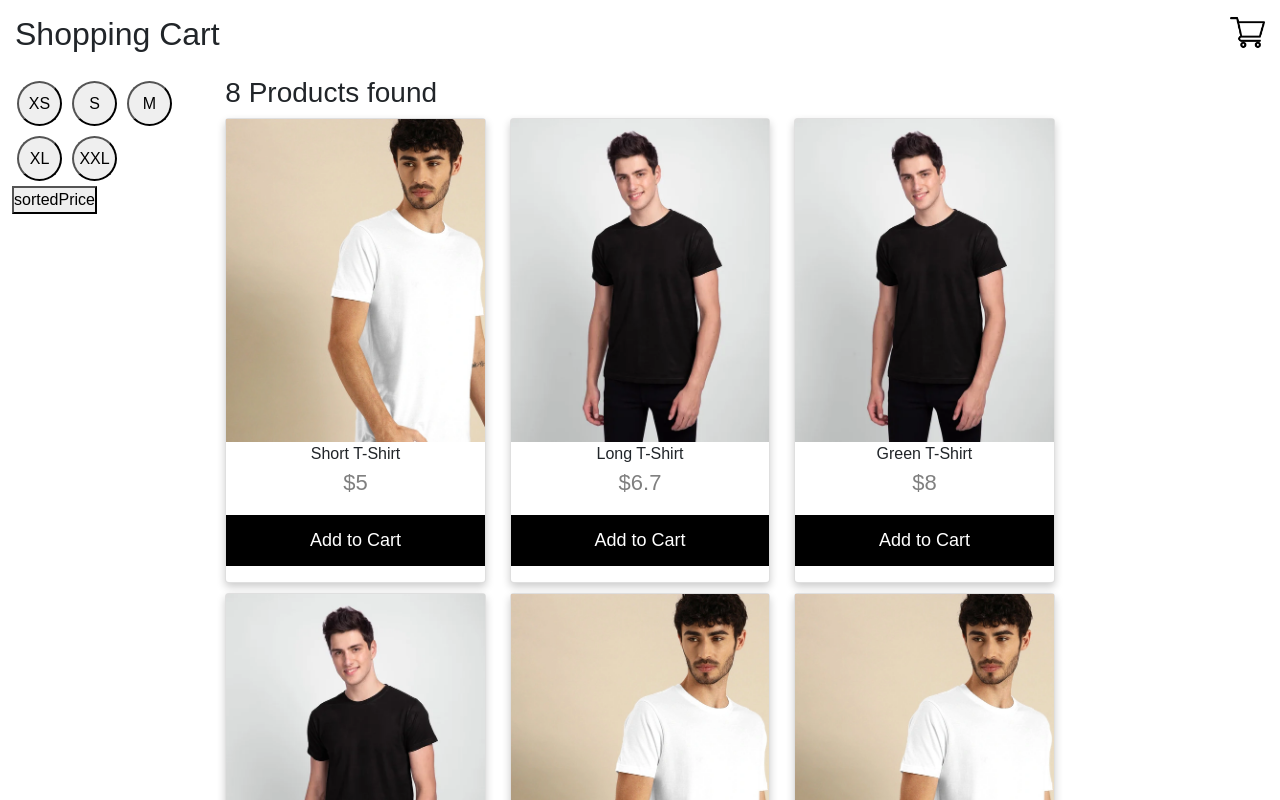
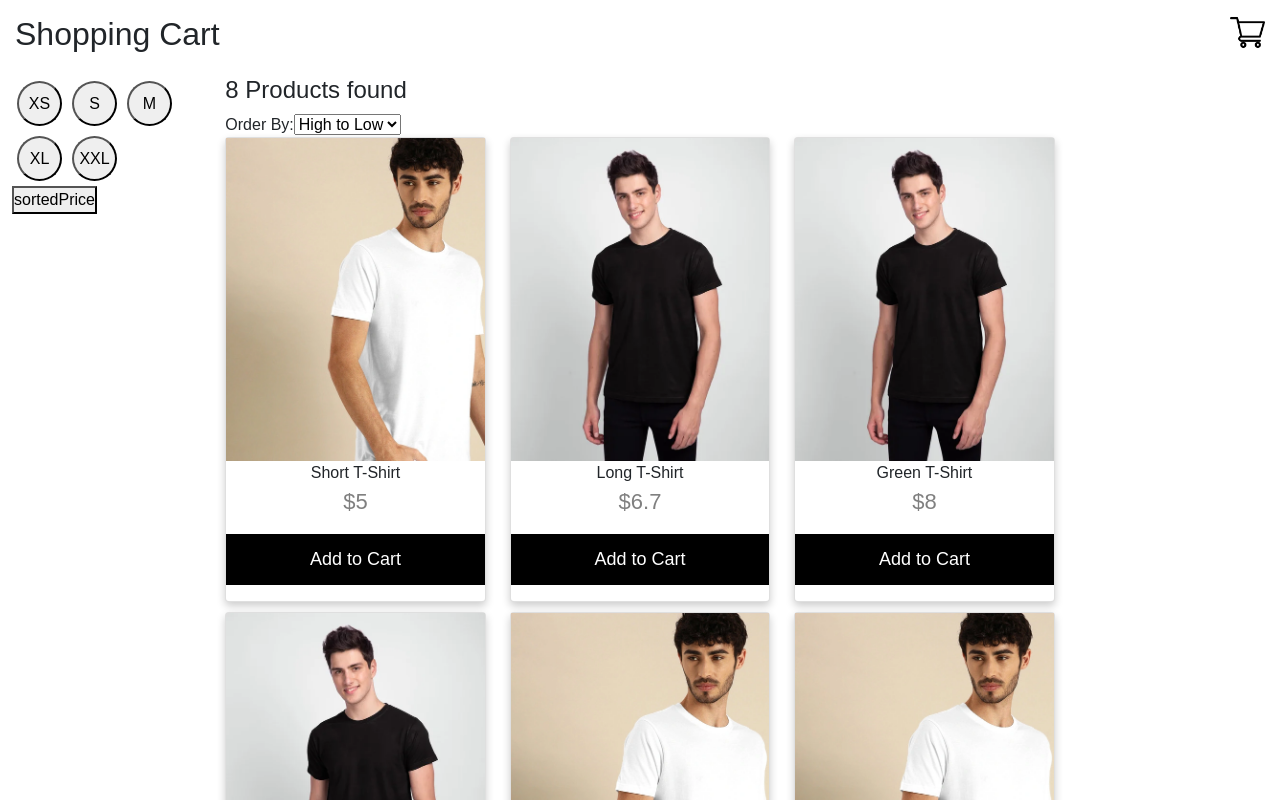
Before and after one commit to monukmodi/shopping-Cart, a React (Create React App) app: page / in a window 1280 px wide. Shown: the top 800 px of the page. Built offline with nearby package versions, Linux system fonts and the light colour scheme.

Commit message:
Added Order By Filter

```diff
--- a/src/components/frontend/Products/Products.js
+++ b/src/components/frontend/Products/Products.js
@@ -4,7 +4,16 @@ const Products = ({productItems,handleAddProduct,count}) => {
     return (
         <div className="products">
             <div className="row">
-                <h3>{count} Products found</h3>
+                <div className="Head">
+                <h4>{count} Products found</h4>
+                <div>
+                    <label >Order By:</label>
+                    <select name="cars" id="cars">
+                        <option >High to Low</option>
+                        <option >Low to High</option>
+                    </select>
+                </div>
+                </div>
             {productItems.map((productItem) =>{
                 count ++
                 return(
```
